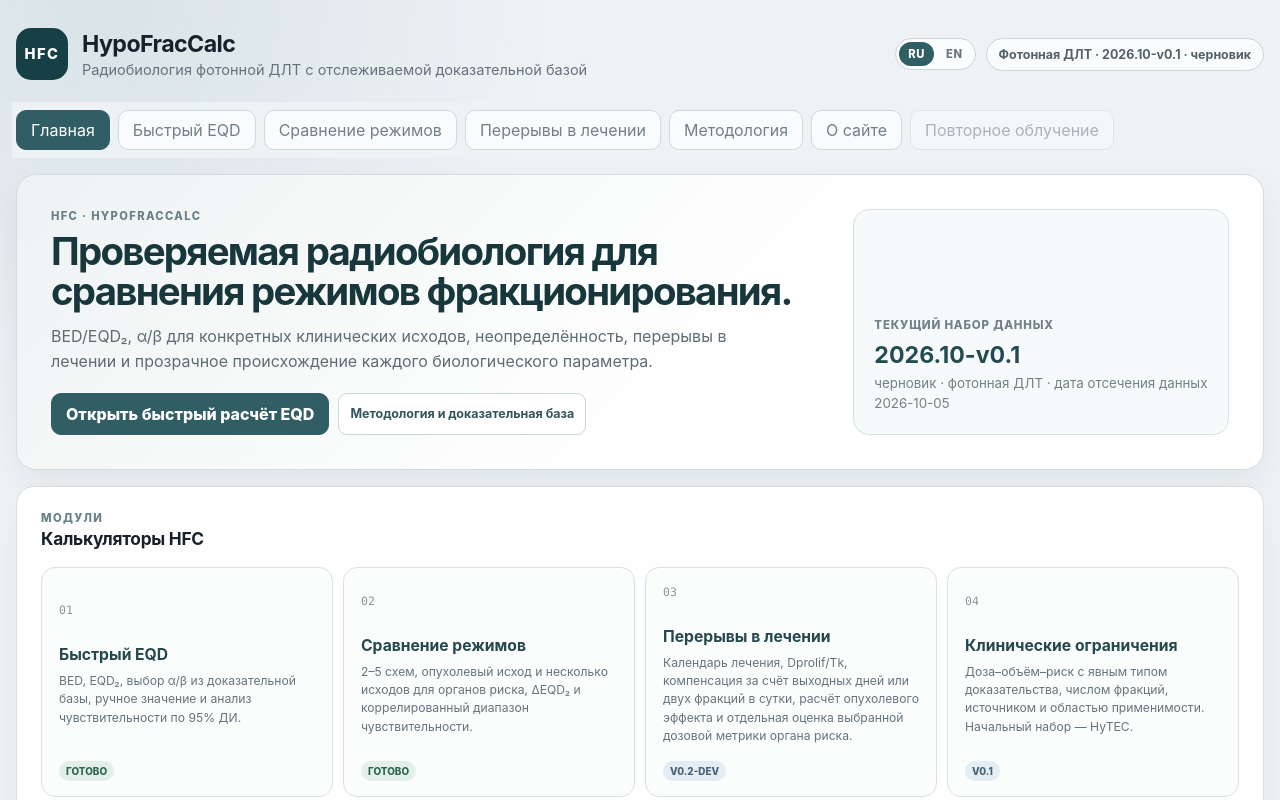
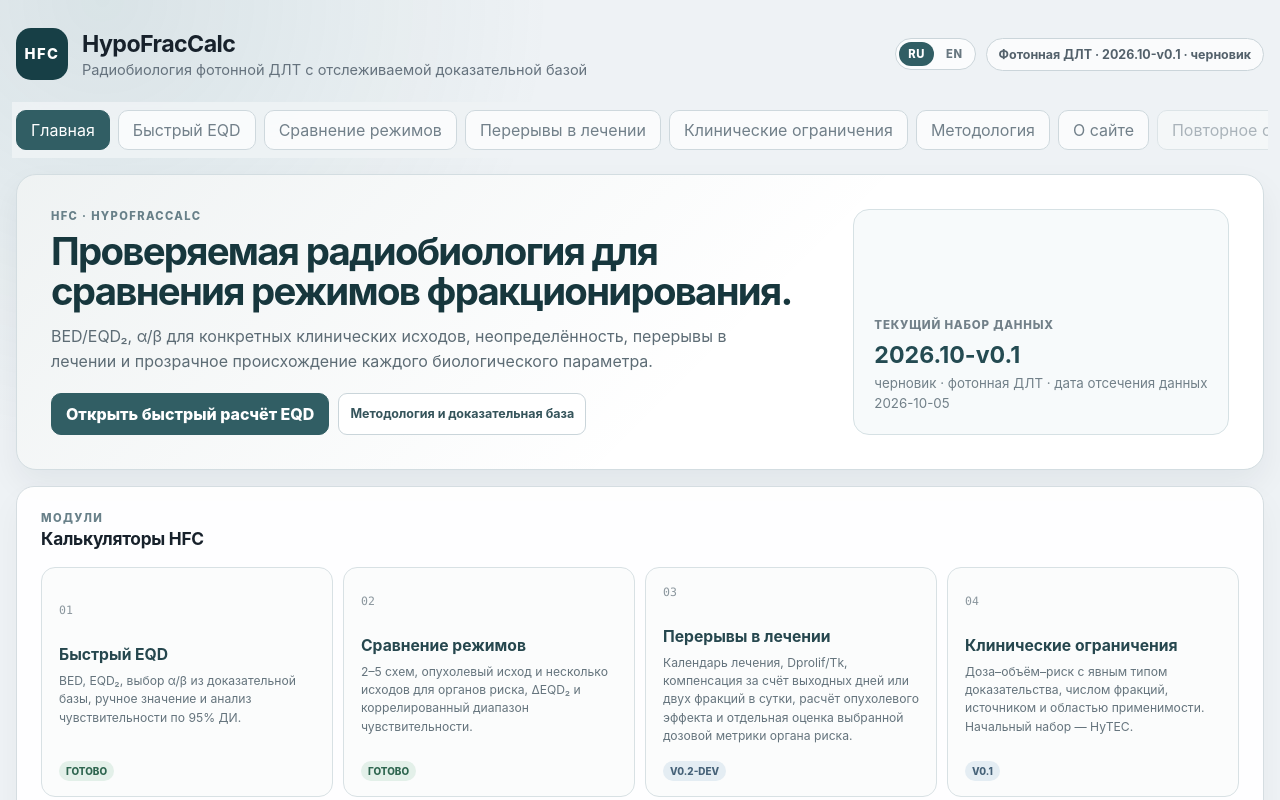
Before and after one commit to mesava/HFC-HypoFracCalc-, a React (Vite) app: page / in a window 1280 px wide. Shown: the top 800 px of the page. Built offline with nearby package versions, Linux system fonts and the light colour scheme.

Commit message:
feat(site): add clinical constraints navigation and route

```diff
--- a/src/ui/App.tsx
+++ b/src/ui/App.tsx
@@ -12,6 +12,7 @@ import {
 import { calculateEvidenceLq } from "../workflows/evidenceLq.js";
 import { AboutSiteView } from "./AboutSiteView.js";
 import { CompareRegimensView } from "./CompareRegimensView.js";
+import { ClinicalConstraintsView } from "./ClinicalConstraintsView.js";
 import { confidenceIntervalLabel, estimateChoiceLabel, localizeWarning, releaseStatusLabel, selectionModeLabel, supportLabel, tx, userSpecifiedLabel } from "./i18n.js";
 import {
   endpointLabel,
@@ -199,6 +200,12 @@ export function App() {
         return tx(language, "Сравнение режимов", "Compare Regimens");
       case "gap":
         return tx(language, "Перерывы в лечении", "Treatment Gap");
+      case "constraints":
+        return tx(
+          language,
+          "Клинические ограничения",
+          "Clinical Constraints",
+        );
       case "methodology":
         return tx(language, "Методология", "Methodology");
       case "about":
@@ -300,6 +307,17 @@ export function App() {
           {tx(language, "Перерывы в лечении", "Treatment Gap")}
         </button>
         <button
+          className={`module ${activeModule === "constraints" ? "active" : ""}`}
+          type="button"
+          onClick={() => navigate("constraints")}
+        >
+          {tx(
+            language,
+            "Клинические ограничения",
+            "Clinical Constraints",
+          )}
+        </button>
+        <button
           className={`module ${activeModule === "methodology" ? "active" : ""}`}
           type="button"
           onClick={() => navigate("methodology")}
@@ -351,6 +369,7 @@ export function App() {
                 "quick",
                 "compare",
                 "gap",
+                "constraints",
                 "methodology",
                 "about",
               ] as SitePage[]
@@ -905,6 +924,8 @@ export function App() {
         <CompareRegimensView language={language} />
       ) : activeModule === "gap" ? (
         <TreatmentGapView language={language} />
+      ) : activeModule === "constraints" ? (
+        <ClinicalConstraintsView language={language} />
       ) : activeModule === "methodology" ? (
         <MethodologyView language={language} />
       ) : (
```
